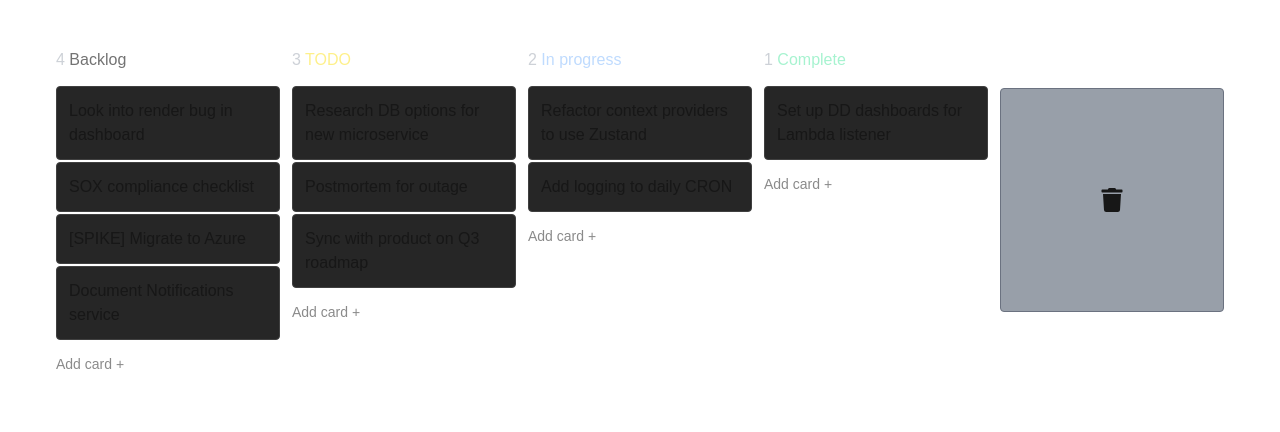
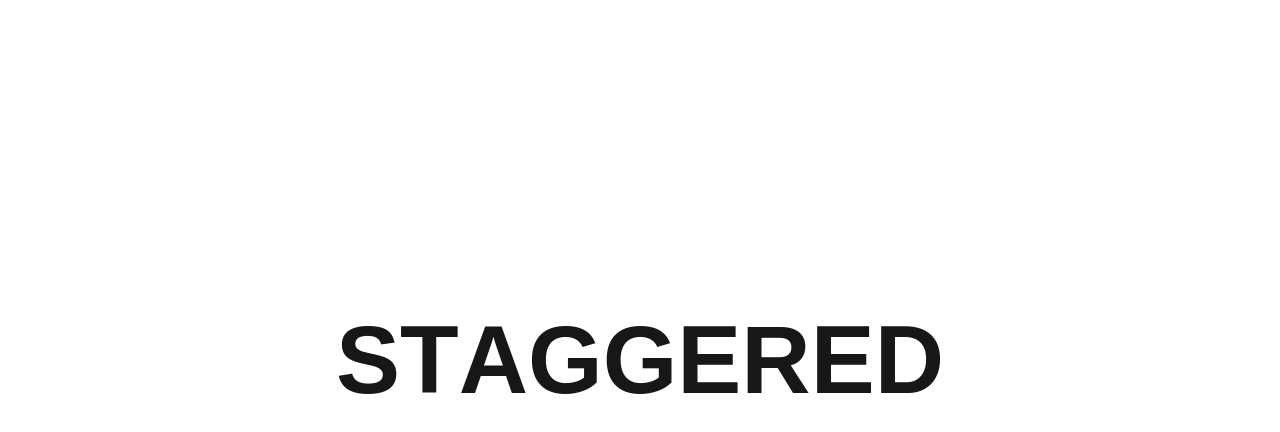
Before and after one commit to SaidBennana/farmar_motion_components, a Next.js app: page / in a window 1280 px wide. Shown: the top 432 px of the page. Built offline with nearby package versions, Linux system fonts and the light colour scheme.

Commit message:
Staggered Text

```diff
--- /dev/null
+++ b/app/Components/Staggered_Text.tsx
@@ -0,0 +1,50 @@
+"use client";
+import React from "react";
+import { motion } from "framer-motion";
+export default function Staggered_Text() {
+  const TEXT = "Staggered";
+  return (
+    <div className="h-[90vh] w-full grid place-content-center text-8xl font-bold uppercase whitespace-nowrap">
+      <motion.div
+        className="overflow-hidden cursor-pointer relative"
+        initial="initial"
+        whileHover="hovered"
+        style={{lineHeight:0.80}}
+      >
+        <div className="h-fit">
+          {TEXT.split("").map((l: string, i: number) => {
+            return (
+              <motion.span
+                variants={{
+                  initial: { y: "0" },
+                  hovered: { y: "-100%" },
+                }}
+                transition={{duration:0.25,delay:0.025*i,ease:"easeInOut"}}
+
+                className="inline-block"
+              >
+                {l}
+              </motion.span>
+            );
+          })}
+        </div>
+        <div className="h-fit absolute top-0">
+          {TEXT.split("").map((l: string, i: number) => {
+            return (
+              <motion.span
+                variants={{
+                  initial: { y: "100%" },
+                  hovered: { y: "0" },
+                }}
+                transition={{duration:0.25,delay:0.025*i,ease:"easeInOut"}}
+                className="inline-block"
+              >
+                {l}
+              </motion.span>
+            );
+          })}
+        </div>
+      </motion.div>
+    </div>
+  );
+}
--- a/app/page.tsx
+++ b/app/page.tsx
@@ -1,9 +1,11 @@
 import Drag_and_drop from "./Components/drag_and_drop";
+import Staggered_Text from "./Components/Staggered_Text";
 
 export default function Home() {
   return (
     <main>
-      <Drag_and_drop />
+      {/* <Drag_and_drop /> */}
+      <Staggered_Text/>
     </main>
   );
 }
```
